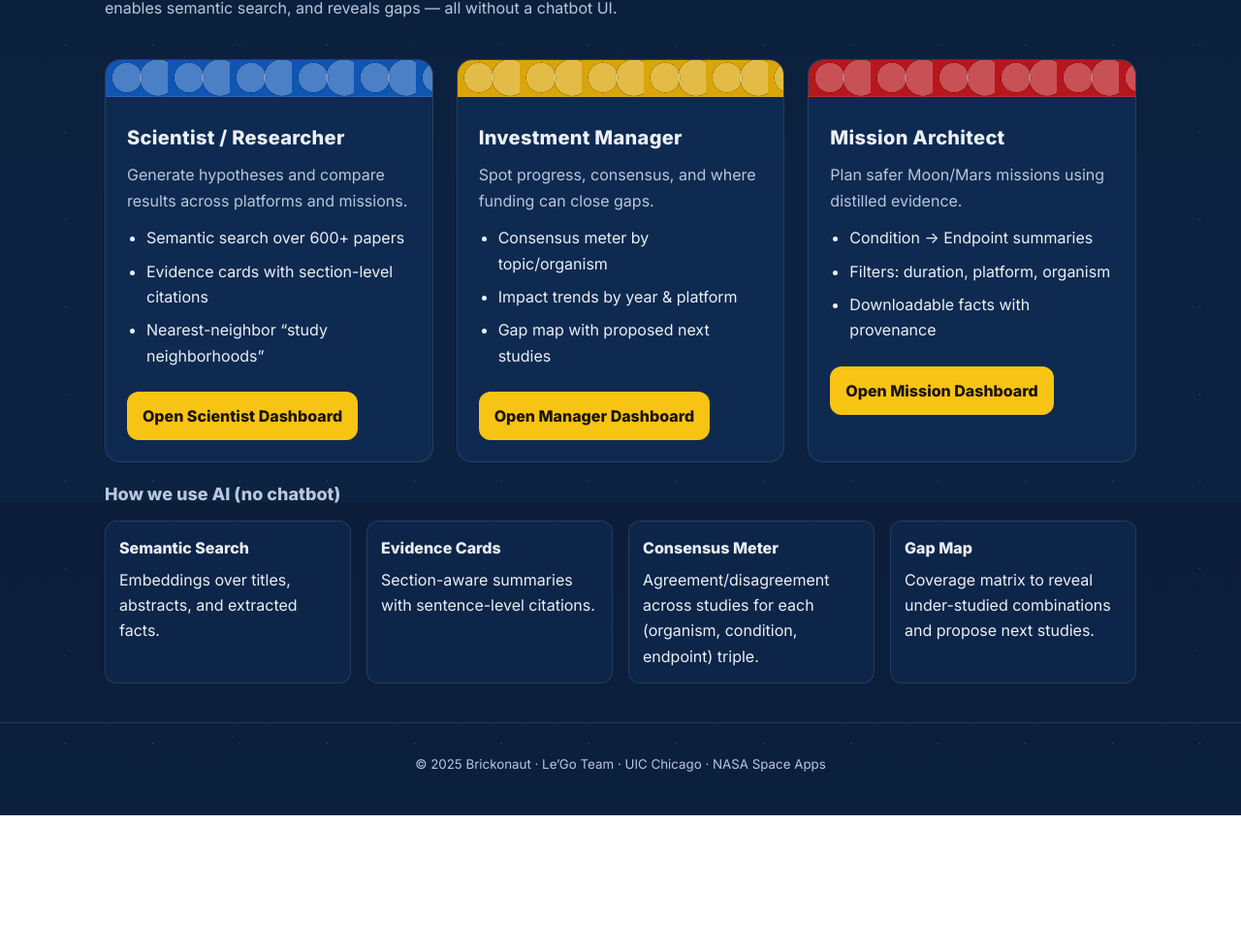
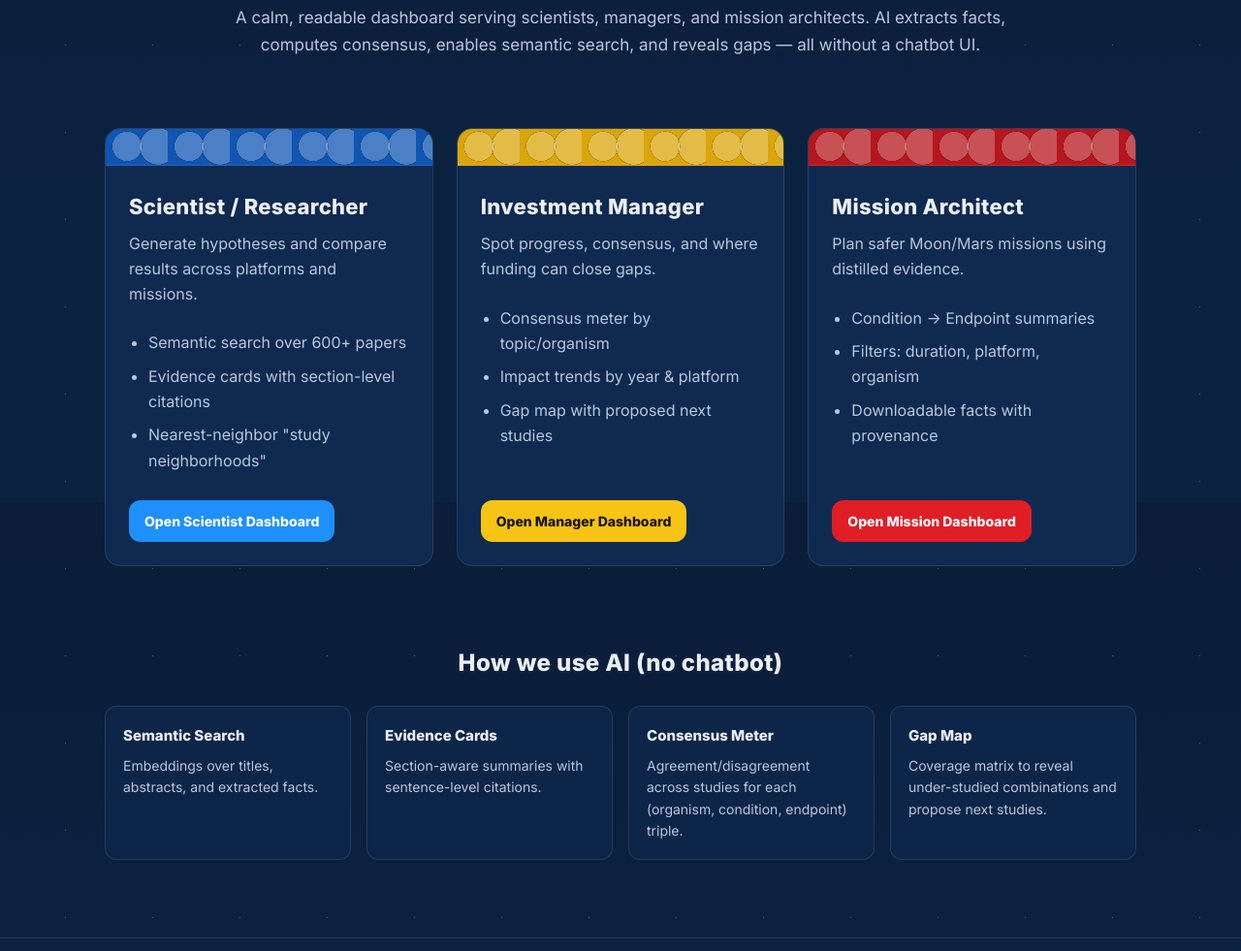
Before and after one commit to Zona-n/NASA-SPACE-APPS, a plain HTML site: page index.html in a window 1280 px wide. Shown: the part 282-1263 px from the top of the page at 97% size. Before the commit the page ends 1123 px from the top, so only its background shows below. Drawn offline with Linux system fonts and the light colour scheme.

Commit message:
changes in ui

```diff
--- a/index.html
+++ b/index.html
@@ -12,10 +12,10 @@
     --lego-red:#e11d25; --lego-yellow:#f8c414; --lego-blue:#1e90ff; --lego-green:#31b553;
     --max:1120px; --radius:16px;
   }
-  *{box-sizing:border-box}
+  *{box-sizing:border-box; margin:0; padding:0}
   html,body{height:100%}
   body{
-    margin:0; line-height:1.65; color:var(--ink);
+    line-height:1.65; color:var(--ink);
     font-family:Inter, system-ui, -apple-system, Segoe UI, Arial, Helvetica, sans-serif;
     background:
       radial-gradient(1px 1px at 20% 30%, rgba(255,255,255,.35) 25%, transparent 26%) 0 0/110px 110px,
@@ -24,12 +24,20 @@
     -webkit-font-smoothing:antialiased;
   }
   .wrap{max-width:var(--max); margin:0 auto; padding:0 28px}
+
+  /* Header */
   .header{position:sticky; top:0; z-index:30; background:rgba(10,22,44,.76); backdrop-filter:blur(8px); border-bottom:1px solid var(--stroke)}
   .row{display:flex; align-items:center; justify-content:space-between; gap:22px; flex-wrap:wrap; padding:18px 0}
   .brand{display:flex; align-items:center; gap:14px}
   .brand img{width:60px; height:60px; object-fit:contain; border-radius:50%; border:2px solid var(--stroke)}
-  .brand h1{margin:0; font-family:Bungee,Inter; letter-spacing:.6px; font-size:24px; white-space:nowrap} /* one line */
-  .brand small{display:block; color:var(--muted); letter-spacing:.6px}
+  .brand h1{margin:0; font-family:Bungee,Inter; letter-spacing:.6px; font-size:24px; white-space:nowrap}
+  .brand small{display:block; color:var(--muted); letter-spacing:.6px; font-size:13px; margin-top:2px}
+  .nav{display:flex; gap:12px; flex-wrap:wrap}
+  .cta{display:inline-flex; align-items:center; gap:8px; background:var(--lego-yellow); color:#1b1200; font-weight:800;
+       border:none; border-radius:12px; padding:10px 16px; text-decoration:none; font-size:14px; cursor:pointer; transition:filter .2s}
+  .cta:hover{filter:brightness(1.06)}
+
+  /* Stud strip */
   .stud-strip{height:20px; border-top:1px solid var(--stroke); border-bottom:1px solid var(--stroke);
     background:
       radial-gradient(circle at 14px 10px, rgba(255,255,255,.2) 32%, rgba(0,0,0,.3) 33%, transparent 34%) 0 0/52px 20px,
@@ -37,38 +45,60 @@
       linear-gradient(90deg, var(--lego-red) 0 25%, var(--lego-yellow) 25% 50%, var(--lego-blue) 50% 75%, var(--lego-green) 75% 100%);
     opacity:.55;
   }
-  .hero{padding:54px 0 22px} /* more spacious */
-  .h-head{margin:0; font-size:40px; letter-spacing:.6px; white-space:nowrap} /* keep on one line */
-  .h-sub{margin:12px 0 0; color:var(--muted); max-width:980px}
-  .persona{padding:18px 0 8px}
-  .grid{display:grid; grid-template-columns:repeat(3, minmax(0,1fr)); gap:24px} /* bigger gap */
-  @media (max-width:980px){ .grid{grid-template-columns:1fr} .h-head{white-space:normal} } /* allow wrap on small screens */
-  .card{background:var(--plate); border:1px solid var(--stroke); border-radius:var(--radius); overflow:hidden}
+
+  /* Hero section */
+  .hero{padding:54px 0 32px; text-align:center}
+  .h-head{margin:0 0 16px; font-size:40px; letter-spacing:.6px; line-height:1.2}
+  .h-sub{margin:0 auto; color:var(--muted); max-width:820px; font-size:17px}
+
+  /* Persona cards */
+  .persona{padding:40px 0}
+  .grid{display:grid; grid-template-columns:repeat(3, 1fr); gap:24px}
+
+  .card{background:var(--plate); border:1px solid var(--stroke); border-radius:var(--radius); overflow:hidden;
+        display:flex; flex-direction:column; transition:transform .2s, box-shadow .2s}
+  .card:hover{transform:translateY(-4px); box-shadow:0 8px 24px rgba(0,0,0,.3)}
+
   .stud-top{height:38px; border-bottom:1px solid var(--stroke);
     background:
       radial-gradient(circle at 22px 18px, rgba(255,255,255,.25) 32%, rgba(0,0,0,.3) 33%, transparent 34%) 0 0/64px 38px,
       radial-gradient(circle at 54px 18px, rgba(255,255,255,.25) 32%, rgba(0,0,0,.3) 33%, transparent 34%) 0 0/64px 38px;
   }
+  .stud-top.blue{background-color:#0f56b3}
+  .stud-top.yellow{background-color:#d9a50a}
   .stud-top.red{background-color:#b6171d}
-  .stud-top.yellow{background-color:#d9a50a}
-  .stud-top.blue{background-color:#0f56b3}
-  .stud-top.green{background-color:#1f8c43}
-  .card-body{padding:22px} /* more padding */
-  .card h3{margin:.25rem 0 .5rem; font-size:20px; letter-spacing:.3px}
-  .card p{margin:0; color:var(--muted)}
-  .list{margin:12px 0 14px; padding-left:20px}
-  .list li{margin:8px 0}
-  .cta{display:inline-flex; align-items:center; gap:8px; margin-top:10px; background:var(--lego-yellow); color:#1b1200; font-weight:800;
-       border:none; border-radius:12px; padding:12px 16px; text-decoration:none}
-  .cta:hover{filter:brightness(1.06)}
-  .features{padding:10px 0 40px} /* more bottom space */
-  .features h4{margin:0 0 12px; color:var(--muted); font-size:18px}
-  .bullets{display:grid; grid-template-columns:repeat(4, minmax(0,1fr)); gap:16px}
-  .bullet{background:#0d2548; border:1px solid var(--stroke); border-radius:12px; padding:14px}
-  .bullet strong{display:block; margin-bottom:6px}
-  @media (max-width:980px){ .bullets{grid-template-columns:1fr 1fr} }
-  @media (max-width:640px){ .bullets{grid-template-columns:1fr} }
-  .footer{border-top:1px solid var(--stroke); color:var(--muted); text-align:center; padding:28px 0 40px}
+
+  .card-body{padding:24px; flex:1; display:flex; flex-direction:column}
+  .card h3{margin:0 0 8px; font-size:22px; letter-spacing:.3px; color:var(--ink)}
+  .card p{margin:0 0 16px; color:var(--muted); line-height:1.6}
+  .list{margin:0 0 20px; padding-left:20px; flex:1}
+  .list li{margin:8px 0; color:var(--muted)}
+  .card .cta{margin-top:auto; align-self:flex-start}
+
+  /* Features section */
+  .features{padding:40px 0 60px}
+  .features h4{margin:0 0 24px; color:var(--ink); font-size:24px; text-align:center; letter-spacing:.4px}
+  .bullets{display:grid; grid-template-columns:repeat(4, 1fr); gap:16px}
+  .bullet{background:#0d2548; border:1px solid var(--stroke); border-radius:12px; padding:18px; transition:border-color .2s}
+  .bullet:hover{border-color:rgba(255,255,255,.2)}
+  .bullet strong{display:block; margin-bottom:8px; color:var(--ink); font-size:15px}
+  .bullet{color:var(--muted); font-size:14px; line-height:1.6}
+
+  /* Footer */
+  .footer{border-top:1px solid var(--stroke); color:var(--muted); text-align:center; padding:32px 0 40px; margin-top:20px}
+
+  /* Responsive */
+  @media (max-width:980px){
+    .grid{grid-template-columns:1fr}
+    .bullets{grid-template-columns:1fr 1fr}
+    .h-head{font-size:32px}
+  }
+  @media (max-width:640px){
+    .bullets{grid-template-columns:1fr}
+    .h-head{font-size:28px}
+    .brand h1{font-size:20px}
+    .nav{width:100%; justify-content:center}
+  }
 </style>
 </head>
 <body>
@@ -82,12 +112,12 @@
             <small>UIC Chicago · NASA Space Apps · Space Bioscience Explorer</small>
           </div>
         </div>
-        <nav class="nav" style="display:flex; gap:12px; flex-wrap:wrap">
+        <nav class="nav">
           <a class="cta" style="background:var(--lego-blue); color:white" href="scientist.html">Scientist</a>
           <a class="cta" style="background:var(--lego-green); color:white" href="manager.html">Manager</a>
           <a class="cta" style="background:var(--lego-red); color:white" href="architect.html">Architect</a>
           <a class="cta" style="background:var(--lego-yellow)" href="index.html">Home</a>
-
+        </nav>
       </div>
     </div>
     <div class="stud-strip"></div>
@@ -99,9 +129,9 @@
       <p class="h-sub">A calm, readable dashboard serving scientists, managers, and mission architects. AI extracts facts, computes consensus, enables semantic search, and reveals gaps — all without a chatbot UI.</p>
     </section>
 
-<section class="persona" id="personas">
+    <section class="persona">
       <div class="grid">
-    <article class="card" id="scientist">
+        <article class="card">
           <div class="stud-top blue"></div>
           <div class="card-body">
             <h3>Scientist / Researcher</h3>
@@ -109,12 +139,13 @@
             <ul class="list">
               <li>Semantic search over 600+ papers</li>
               <li>Evidence cards with section-level citations</li>
-          <li>Nearest-neighbor “study neighborhoods”</li>
+              <li>Nearest-neighbor "study neighborhoods"</li>
             </ul>
-        <a class="cta" href="http://localhost:8000/scientist.html">Open Scientist Dashboard</a>
+            <a class="cta" style="background:var(--lego-blue); color:white" href="scientist.html">Open Scientist Dashboard</a>
           </div>
         </article>
-    <article class="card" id="manager">
+
+        <article class="card">
           <div class="stud-top yellow"></div>
           <div class="card-body">
             <h3>Investment Manager</h3>
@@ -124,10 +155,11 @@
               <li>Impact trends by year & platform</li>
               <li>Gap map with proposed next studies</li>
             </ul>
-        <a class="cta" href="manager.html">Open Manager Dashboard</a>
+            <a class="cta" style="background:var(--lego-yellow); color:#1b1200" href="manager.html">Open Manager Dashboard</a>
           </div>
         </article>
-    <article class="card" id="architect">
+
+        <article class="card">
           <div class="stud-top red"></div>
           <div class="card-body">
             <h3>Mission Architect</h3>
@@ -137,7 +169,7 @@
               <li>Filters: duration, platform, organism</li>
               <li>Downloadable facts with provenance</li>
             </ul>
-        <a class="cta" href="architect.html">Open Mission Dashboard</a>
+            <a class="cta" style="background:var(--lego-red); color:white" href="architect.html">Open Mission Dashboard</a>
           </div>
         </article>
       </div>
@@ -152,11 +184,10 @@
         <div class="bullet"><strong>Gap Map</strong> Coverage matrix to reveal under-studied combinations and propose next studies.</div>
       </div>
     </section>
-
   </main>
 
   <footer class="footer">
-    <div class="wrap"><small>© 2025 Brickonaut · Le’Go Team · UIC Chicago · NASA Space Apps</small></div>
+    <div class="wrap"><small>© 2025 Brickonaut · Le'Go Team · UIC Chicago · NASA Space Apps</small></div>
   </footer>
 </body>
 </html>
```
Lines whose indentation alone changed are shown as unchanged.
